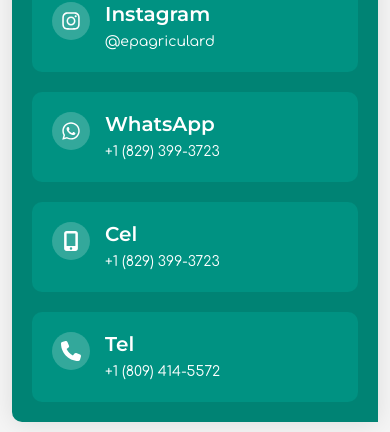
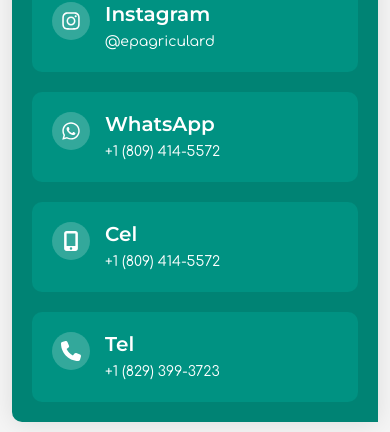
Before and after one commit to therodycc/PET_SHOP_PLANETA_VIVO, a Next.js app: page / in a window 390 px wide. Shown: the part 5487-5919 px from the top of the page. Built offline with nearby package versions, Linux system fonts and the light colour scheme.

Commit message:
Fix: phones

```diff
--- a/src/components/pages/home/network/network.tsx
+++ b/src/components/pages/home/network/network.tsx
@@ -13,8 +13,8 @@
     }, []);
 
     const handleNetwork = useCallback((link: string, network: string) => {
-        if (network === "call") return call(8294587526)
-        if (network === "tell") return call(8094145572)
+        if (network === "call") return call(8094145572)
+        if (network === "tell") return call(8293993723)
 
         window.open(link, '_blank');
     }, [call])
--- a/src/shared/networks.ts
+++ b/src/shared/networks.ts
@@ -1,6 +1,6 @@
 
 import { faFacebookF, faInstagram, faWhatsapp } from "@fortawesome/free-brands-svg-icons"
-import { faMobileAlt, faMobilePhone, faPhone } from "@fortawesome/free-solid-svg-icons"
+import { faMobileAlt, faPhone } from "@fortawesome/free-solid-svg-icons"
 
 export const networks = [
     {
@@ -20,21 +20,21 @@
     {
         title: "WhatsApp",
         network: "whatsapp",
-        description: "+1 (829) 399-3723",
+        description: "+1 (809) 414-5572",
         icon: faWhatsapp,
         link: "https://wa.me/18094145572",
     },
     {
         title: "Cel",
         network: "call",
-        description: "+1 (829) 399-3723",
+        description: "+1 (809) 414-5572",
         icon: faMobileAlt,
         link: "",
     },
     {
         title: "Tel",
         network: "tell",
-        description: "+1 (809) 414-5572",
+        description: "+1 (829) 399-3723",
         icon: faPhone,
         link: "",
     },
```
